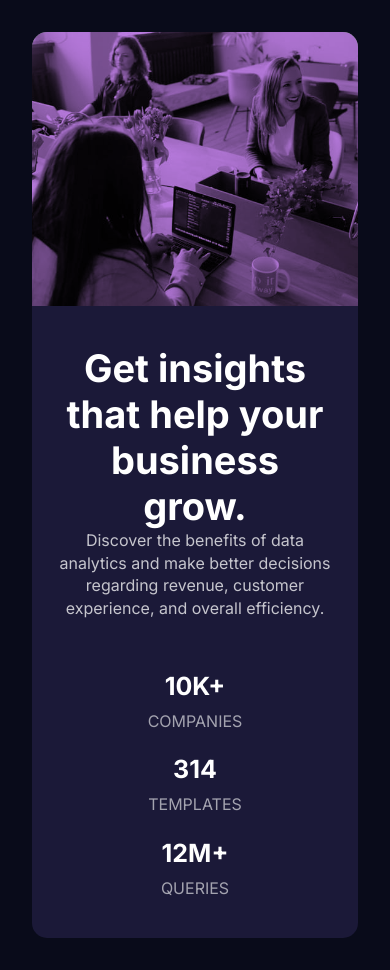
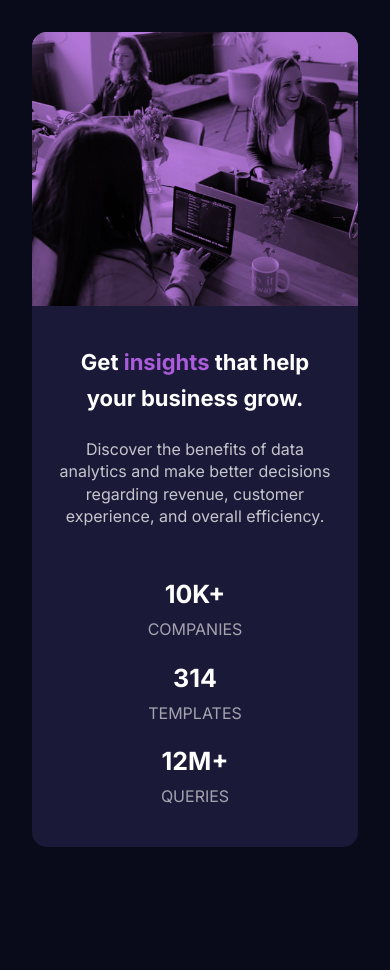
Before and after one commit to Sonomae/Stats-preview-card-component, a plain HTML site: page index.html in a window 390 px wide. After the commit the page ends 879 px from the top, so only its background shows below. Drawn offline with Linux system fonts and the light colour scheme.

Commit message:
Update style.css

```diff
--- a/style.css
+++ b/style.css
@@ -73,14 +73,14 @@ main {
   padding: 15%;
 }
 
-.text h2 {
+.text h1 {
   color: var(--main);
   font-weight: 700;
   padding-bottom: 22px;
   font-size: larger;
 }
 
-.text h2 span {
+.text h1 span {
   color: var(--accent);
 }
 
@@ -121,7 +121,7 @@ main {
   .text {
     padding: 12% 8%;
   }
-  .text h2 {
+  .text h1 {
     font-size: 22px;
     line-height: 1.6;
   }
```
